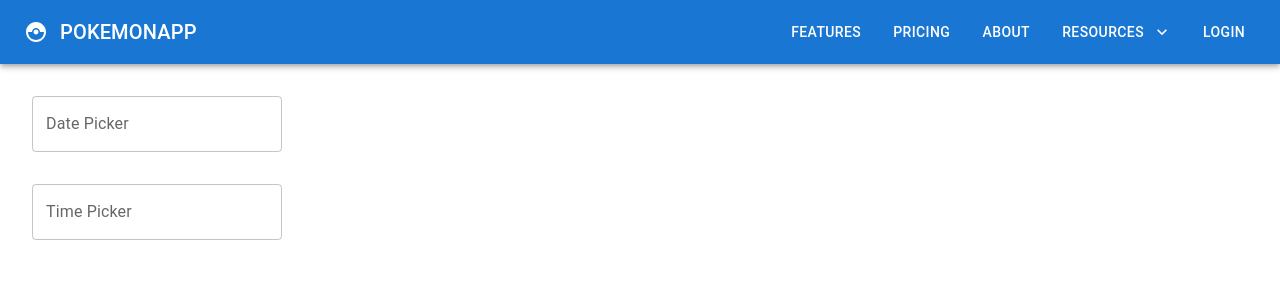
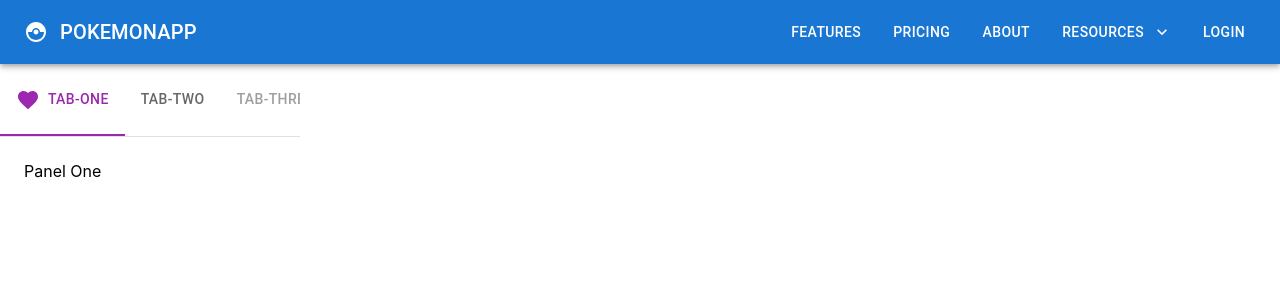
Before and after one commit to Shivaraj777/material-UI-training-demo, a React (Create React App) app: page / in a window 1280 px wide. Shown: the top 300 px of the page. Built offline with nearby package versions, Linux system fonts and the light colour scheme.

Commit message:
Material UI Tab component

```diff
--- a/src/App.tsx
+++ b/src/App.tsx
@@ -21,7 +21,8 @@
 // import MuiProgress from './components/MuiProgress';
 // import MuiSkeleton from './components/MuiSkeleton';
 // import MuiLoadingButton from './components/MuiLoadingButton';
-import MuiPicker from './components/MuiPicker';
+// import MuiPicker from './components/MuiPicker';
+import MuiTab from './components/MuiTab';
 // import MuiTypography from './components/MuiTypography';
 // import MuiButton from './components/MuiButton';
 // import MuiTextfield from './components/MuiTextfield';
@@ -68,7 +69,8 @@
         {/* <MuiProgress /> */}
         {/* <MuiSkeleton /> */}
         {/* <MuiLoadingButton /> */}
-        <MuiPicker />
+        {/* <MuiPicker /> */}
+        <MuiTab />
         {/* <MuiBottomNavigation /> */}
       </div>
     </LocalizationProvider>
--- /dev/null
+++ b/src/components/MuiTab.tsx
@@ -0,0 +1,45 @@
+import { Favorite } from '@mui/icons-material';
+import { TabContext, TabPanel, TabList } from '@mui/lab';
+import { Box, Tab } from '@mui/material';
+import { useState } from 'react';
+
+function MuiTab() {
+  const [value, setvalue] = useState('1');
+
+  const handleChange = (_event: React.SyntheticEvent, newValue: string) => {
+    setvalue(newValue);
+  }
+
+  return (
+    <Box>
+      {/* Tab component */}
+      <TabContext value={value}>
+        <Box sx={{ borderBottom: 1, borderColor: 'divider', width: '300px'}}>
+          <TabList
+            aria-label='tabs-example'
+            onChange={handleChange}
+            textColor='secondary'
+            indicatorColor='secondary'
+            variant='scrollable'
+            scrollButtons='auto'
+          >
+            <Tab label='Tab-One' value='1' icon={<Favorite />} iconPosition='start' />
+            <Tab label='Tab-Two' value='2' />
+            <Tab label='Tab-Three' value='3' disabled />
+            <Tab label='Tab-Four' value='4' />
+            <Tab label='Tab-Five' value='5' />
+            <Tab label='Tab-Six' value='6' />
+          </TabList>
+        </Box>
+        <TabPanel value='1'>Panel One</TabPanel>
+        <TabPanel value='2'>Panel Two</TabPanel>
+        <TabPanel value='3'>Panel Three</TabPanel>
+        <TabPanel value='4'>Panel Four</TabPanel>
+        <TabPanel value='5'>Panel Five</TabPanel>
+        <TabPanel value='6'>Panel Six</TabPanel>
+      </TabContext>
+    </Box>
+  )
+}
+
+export default MuiTab;
```
